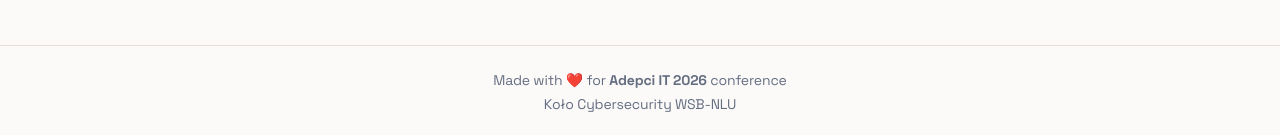
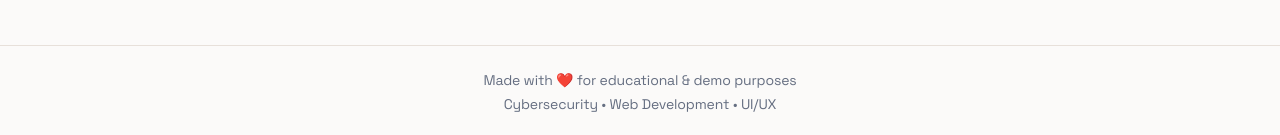
Before and after one commit to SilverStorm2/dev-skills-tracker, a React (Vite) app: page / in a window 1280 px wide. Shown: the part 2647-2782 px from the top of the page. Built offline with nearby package versions, Linux system fonts and the light colour scheme.

Commit message:
fead: added new information to footer

```diff
--- a/src/App.tsx
+++ b/src/App.tsx
@@ -102,10 +102,10 @@ function App() {
       <footer className="border-t mt-12">
         <div className="container mx-auto px-4 py-6 text-center text-sm text-muted-foreground">
           <p>
-            Made with ❤️ for <strong>Adepci IT 2026</strong> conference
+            Made with ❤️ for educational &amp; demo purposes
           </p>
           <p className="mt-1">
-            Koło Cybersecurity WSB-NLU
+            Cybersecurity • Web Development • UI/UX
           </p>
         </div>
       </footer>
```
